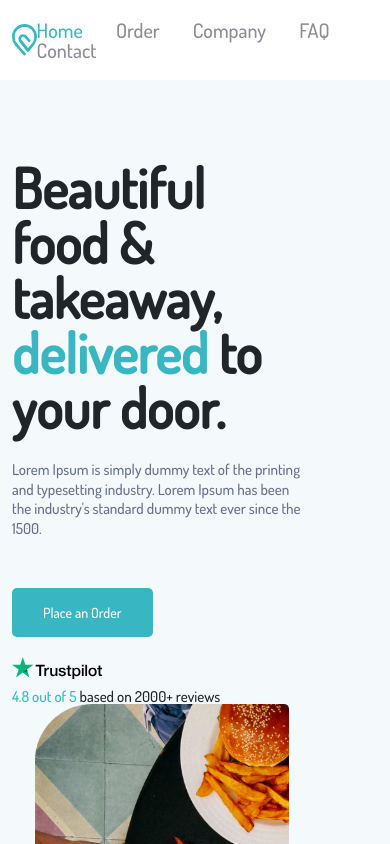
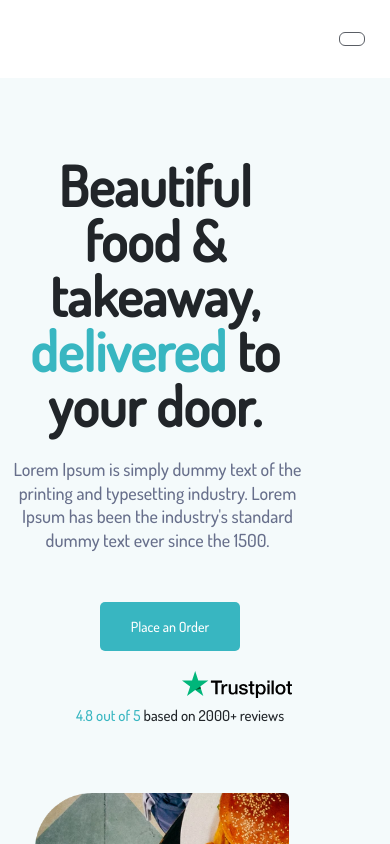
Before and after one commit to abilovamadii/beautiful, a plain HTML site: page index.html in a window 390 px wide. Shown: the top 844 px of the page. Drawn offline with nearby package versions, Linux system fonts and the light colour scheme.

Commit message:
header,index.html,beautiful

```diff
--- a/_beautiful.sass
+++ b/_beautiful.sass
@@ -18,31 +18,39 @@
             border-radius: 5px
             background-color: #38b6c1
             color: #ffff
-        .imgbox
+        .imgboxx
             width: 140px
             margin: 20px 0 10px
+            // margin-left: 100px
         h4
             font-size: 20px
 
     @media screen and ( max-width: 768px  )
         .box
+            text-align: center
             h1
-                font-weight: 700
+                font-weight: 900
                 font-size: 55px
                 margin-right: 80px
             h5
                 color: #676f8b
-                font-size: 15px
+                font-size: 18px
                 margin: 25px 75px 50px 0
                 line-height: 1.3
             .btn
-                padding: 13px 30px
+                margin-right: 50px
+                // padding: 13px 30px
                 font-size: 14px
                 border-radius: 5px
                 background-color: #38b6c1
                 color: #ffff
-            .imgbox
-                width: 90px
-                margin: 20px 0 10px
+            .imgboxx
+                width: 140px
+                position: relative
+                left: 155px
+                // margin: 20px 0 10px
+                // margin-bottom: 60px
             h4
                 font-size: 15px
+                margin-bottom: 70px
+                padding-right: 30px
--- a/_header.sass
+++ b/_header.sass
@@ -13,3 +13,23 @@ header
     @media screen and ( max-width: 768px  )
         .imgbox
             width: 30px
+
+    @media screen and ( max-width: 992px  )
+        nav
+            a
+                display: none
+        .imgbox
+            position: relative
+            right: 50px
+        .menu
+            .btn
+                .icon
+
+                    display: flex
+                    color: #979d9e
+
+                    font-weight: 500
+                    padding: 6px 12px
+                    border: solid #5a5e65
+                    border-width: 1px
+                    border-radius: 6px
--- a/index.html
+++ b/index.html
@@ -31,6 +31,11 @@
                             <a href="#faq">FAQ</a>
                             <a href="#contact">Contact</a>
                         </nav>
+                        <div class="btn">
+                            <div class="icon">
+                                <i class="fa-solid fa-bars"></i>
+                            </div>
+                        </div>
                     </div>
                 </div>
             </div>
@@ -50,7 +55,7 @@
                             <div class="btn">
                                 <h2>Place an Order</h2>
                             </div>
-                            <div class="imgbox">
+                            <div class="imgboxx">
                                 <img src="assets/8.svg" alt="">
                             </div>
                             <h4><span>4.8 out of 5</span> based on 2000+ reviews</h4>
```
Also changed, not shown: style.css, 1 other file.
